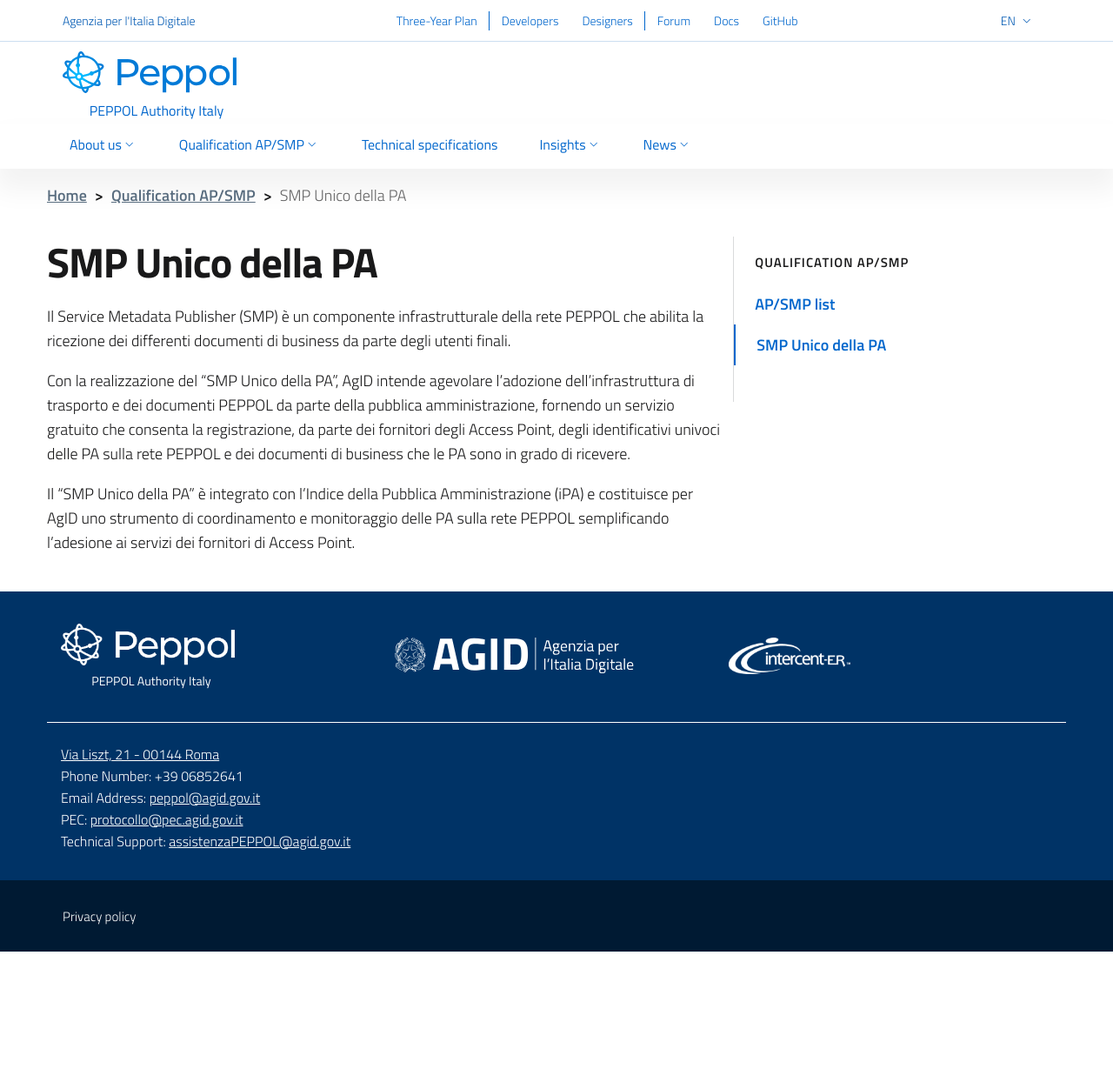
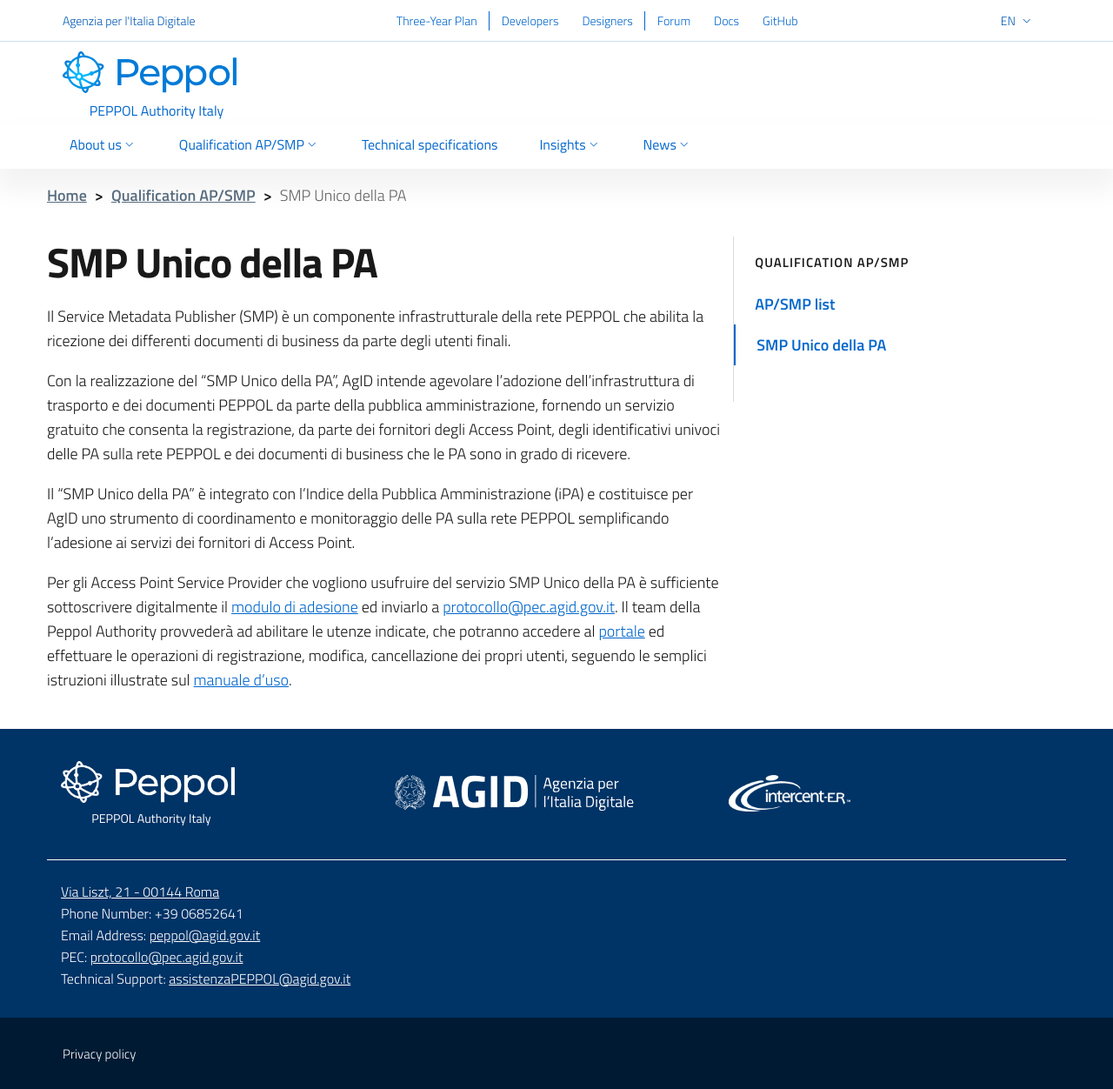
Before and after one commit to realeroberto/peppol.agid.gov.it, a Jekyll site: the page built from en/qualification-ap-smp/smp-unico-pa.md, in a window 1280 px wide. Shown: the whole page at 87% size. Built offline with Jekyll 4.4.1, drawn with Linux system fonts in a browser that asks for light colours; comment, search, counter and statistics services are not loaded; before the commit the page ends 1094 px from its top, so only the background shows below that.

Commit message:
Add attachments

```diff
--- a/en/qualification-ap-smp/smp-unico-pa.md
+++ b/en/qualification-ap-smp/smp-unico-pa.md
@@ -13,3 +13,5 @@
 Con la realizzazione del “SMP Unico della PA”, AgID intende agevolare l’adozione dell’infrastruttura di trasporto e dei documenti PEPPOL da parte della pubblica amministrazione, fornendo un servizio gratuito che consenta la registrazione, da parte dei fornitori degli Access Point, degli identificativi univoci delle PA sulla rete PEPPOL e dei documenti di business che le PA sono in grado di ricevere.
 
 Il “SMP Unico della PA” è integrato con l’Indice della Pubblica Amministrazione (iPA) e costituisce per AgID uno strumento di coordinamento e monitoraggio delle PA sulla rete PEPPOL semplificando l’adesione ai servizi dei fornitori di Access Point.
+
+Per gli Access Point Service Provider che vogliono usufruire del servizio SMP Unico della PA è sufficiente sottoscrivere digitalmente il [modulo di adesione](/attachments/Form_Abilitazione_SMP_v0.6.docx) ed inviarlo a [protocollo@pec.agid.gov.it](mailto:protocollo@pec.agid.gov.it). Il team della Peppol Authority provvederà ad abilitare le utenze indicate, che potranno accedere al [portale](https://peppol-smp-w.agid.gov.it/ipa/) ed effettuare le operazioni di registrazione, modifica, cancellazione dei propri utenti, seguendo le semplici istruzioni illustrate sul [manuale d'uso](/attachments/Manuale_Interfaccia_SMP_Service_Provider_v1.0.pdf).
```
Also changed, not shown: it/qualificazione-ap-smp/smp-unico-pa.md (+2 -0 lines), 2 other files.
